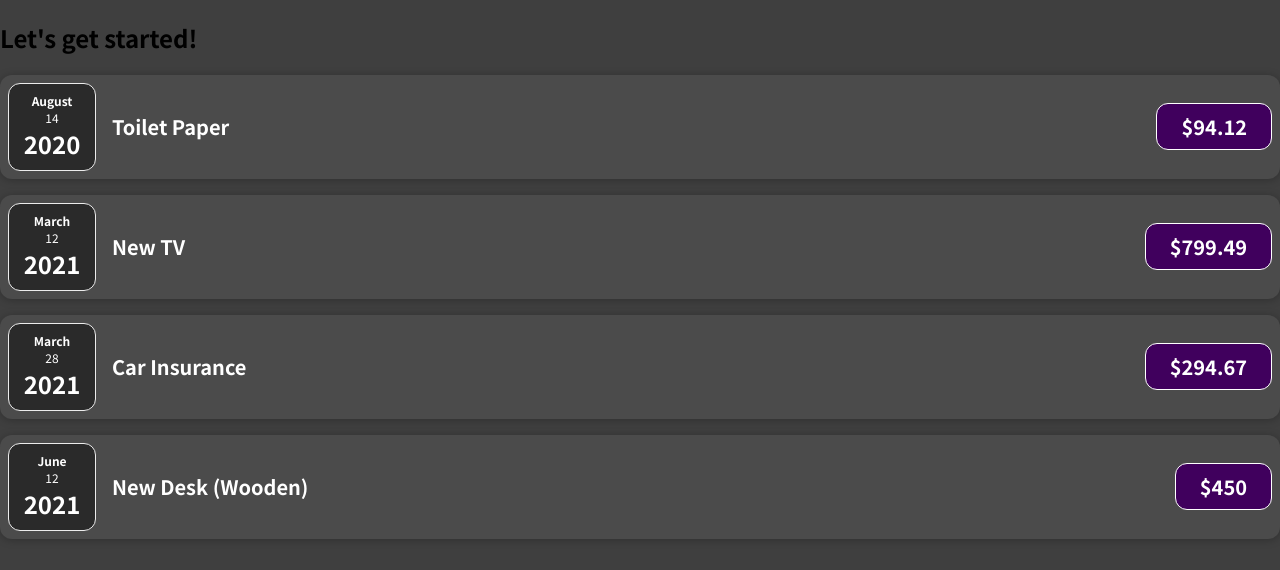
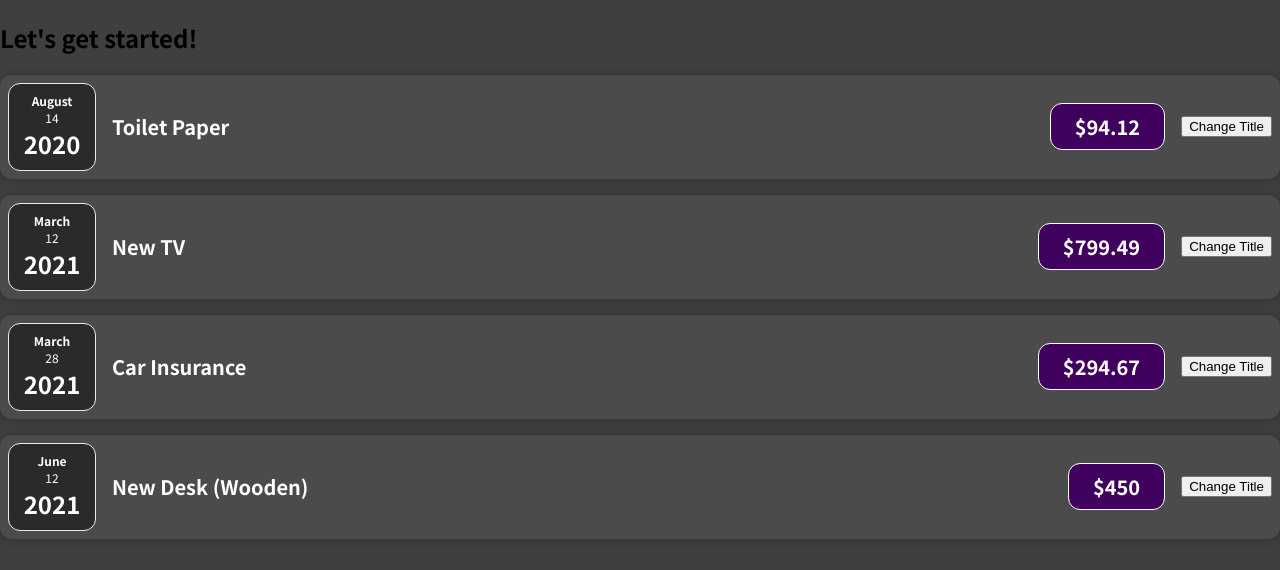
Before and after one commit to kuddleman/react-starting-setup, a JavaScript app: page / in a window 1280 px wide. Shown: the top 570 px of the page. Built offline with nearby package versions, Linux system fonts and the light colour scheme.

Commit message:
add button

```diff
--- a/src/components/Expenses/ExpenseItem.js
+++ b/src/components/Expenses/ExpenseItem.js
@@ -10,6 +10,7 @@ const ExpenseItem = props => {
       <div className="expense-item__description">
         <h2>{props.title}</h2>
         <div className="expense-item__price">${props.amount}</div>
+        <button onClick={()=> console.log("Clicked!")}>Change Title</button>
       </div>
     </div>
   )
```
Also changed, not shown: 1 other file (tests, documents, lock files or other folders).
